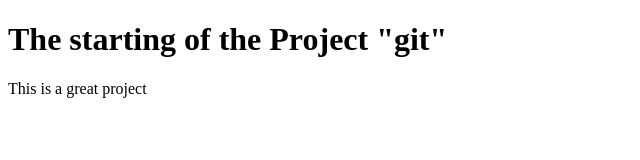
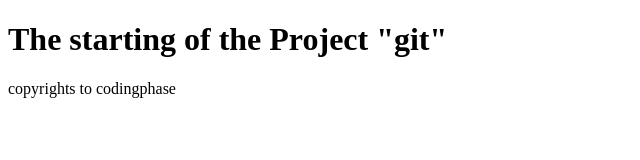
Before and after one commit to JoelAangel/git-course, a plain HTML site: page index.html in a window 1280 px wide. Shown: the full height of the page, 0-640 px from the left. Drawn offline with Linux system fonts and the light colour scheme.

Commit message:
added the config js file

```diff
--- a/index.html
+++ b/index.html
@@ -7,6 +7,6 @@
 </head>
 <body>
     <h1>The starting of the Project "git"</h1>
-    <p>This is a great project</p>
+    <footer>copyrights to codingphase</footer>
 </body>
 </html>
```
Also changed, not shown: config.js (added).
